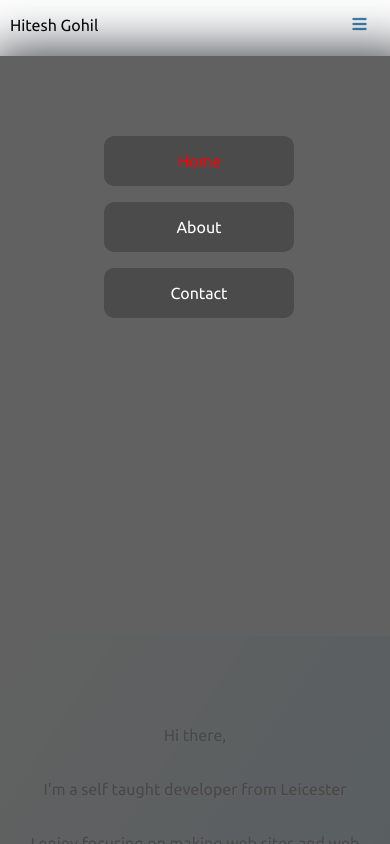
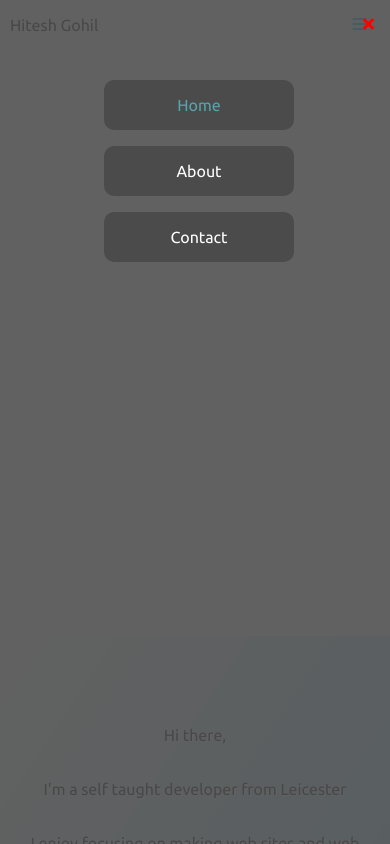
Before and after one commit to hitesh-92/portfolio-vue, a Vue app: page / in a window 390 px wide. Shown: the top 844 px of the page. Built offline with nearby package versions, Linux system fonts and the light colour scheme.

Commit message:
heroku test

```diff
--- a/src/components/Navbar.vue
+++ b/src/components/Navbar.vue
@@ -46,6 +46,9 @@
     </div>
 
     <div class="nav-small-menu">
+
+      <i class="fas fa-times"></i>
+
       <ul class="nav-small-list">
 
         <li @click="selectHome()">
@@ -242,7 +245,6 @@ export default {
       .nav-small-menu{
         /* display: none; */
         z-index: 99;
-        margin-top: 3.5em;
         text-align: center;
         transition: all 0.3s;
         box-shadow: 10px 15px 50px 20px rgb(55, 61, 66);
@@ -272,14 +274,20 @@ export default {
       }
 
       .active{
-        color: red !important;
+        color: rgb(84, 166, 172) !important;
       }
 
       .fa-bars{
         width: 1em;
         padding-top: 1em;
         padding-right: 0.4em;
-        color: rgb(57, 128, 175);
+        color: rgb(0, 195, 255);
+      }
+
+      .fa-times{
+        color: red;
+        float: right;
+        margin: 1em;
       }
 
     }
```
Also changed, not shown: 10 other files (tests, documents, lock files or other folders).
